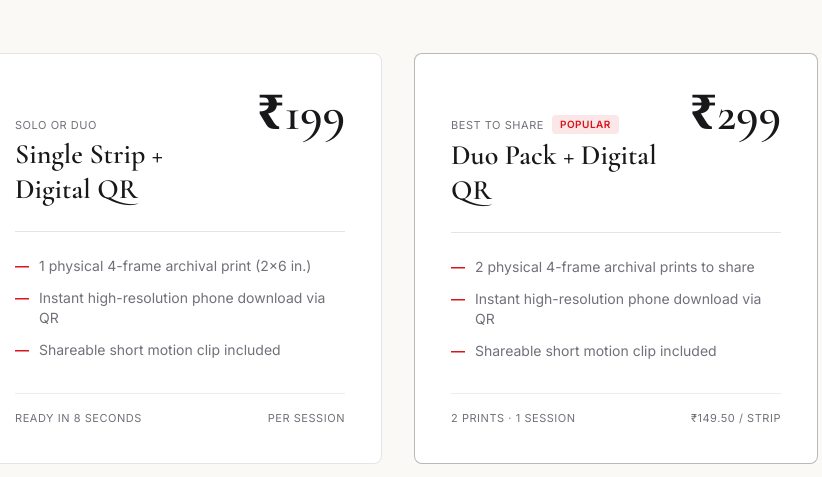
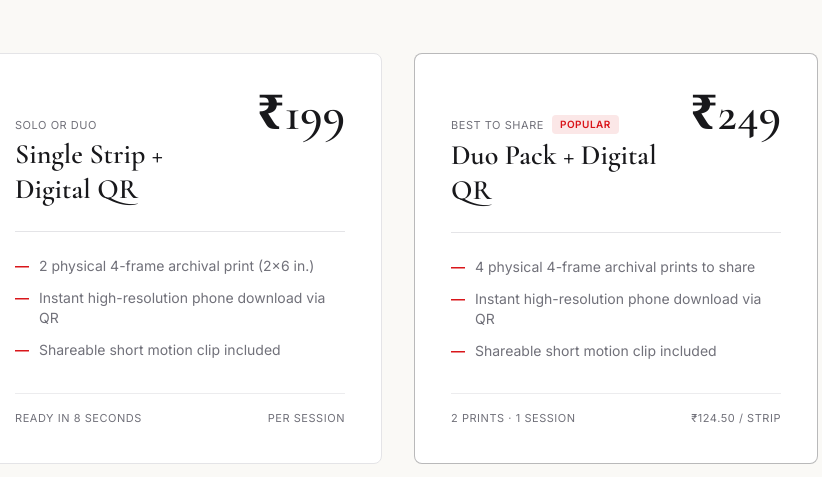
Before and after one commit to fotogenieinfo-commits/testing, a plain HTML site: page index.html in a window 1280 px wide. Shown: the part 2402-2879 px from the top of the page, 242-1064 px from the left. Drawn offline with nearby package versions, Linux system fonts and the light colour scheme.

Commit message:
Update index.html

```diff
--- a/index.html
+++ b/index.html
@@ -537,7 +537,7 @@
                   <ul class="space-y-3 text-sm text-stone">
                     <li class="flex items-start gap-2.5">
                       <span class="text-crimson font-semibold">&mdash;</span>
-                      <span>1 physical 4-frame archival print (2&times;6 in.)</span>
+                      <span>2 physical 4-frame archival print (2&times;6 in.)</span>
                     </li>
                     <li class="flex items-start gap-2.5">
                       <span class="text-crimson font-semibold">&mdash;</span>
@@ -572,14 +572,14 @@
                       </h3>
                     </div>
                     <div class="text-right shrink-0">
-                      <span class="font-serif text-4xl sm:text-5xl font-semibold text-ink">&#8377;299</span>
+                      <span class="font-serif text-4xl sm:text-5xl font-semibold text-ink">&#8377;249</span>
                     </div>
                   </div>
 
                   <ul class="space-y-3 text-sm text-stone">
                     <li class="flex items-start gap-2.5">
                       <span class="text-crimson font-semibold">&mdash;</span>
-                      <span>2 physical 4-frame archival prints to share</span>
+                      <span>4 physical 4-frame archival prints to share</span>
                     </li>
                     <li class="flex items-start gap-2.5">
                       <span class="text-crimson font-semibold">&mdash;</span>
@@ -594,7 +594,7 @@
 
                 <div class="mt-8 pt-4 border-t border-hairline/70 flex items-center justify-between text-[11px] uppercase tracking-wider text-stone">
                   <span>2 Prints &middot; 1 Session</span>
-                  <span>&#8377;149.50 / Strip</span>
+                  <span>&#8377;124.50 / Strip</span>
                 </div>
               </div>
             </div>
```
